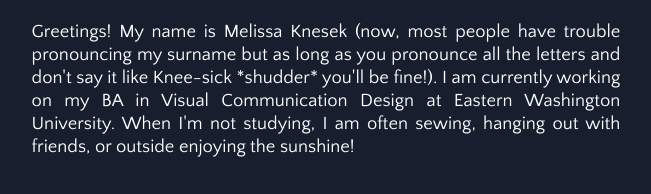
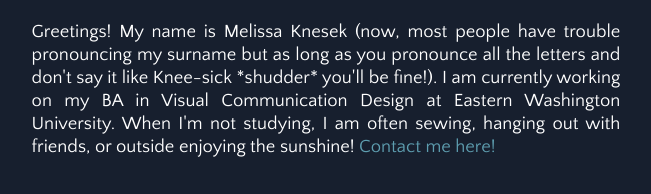
Before and after one commit to Knesek/knesek.github.io, a plain HTML site: page index.html in a window 1280 px wide. Shown: the part 509-703 px from the top of the page, without its empty margins (314-965 px from the left). Drawn offline with Linux system fonts and the light colour scheme; files that its build step writes are made by us from their sources.

Commit message:
Version 4

```diff
--- a/css/styles.css
+++ b/css/styles.css
@@ -36,6 +36,13 @@ p {
   line-height: 1.25em;
   width: 500px;
 }
+
+a {
+  text-decoration: none;
+  color: #5E9EB0;
+
+}
+
 li {
   color: white;
   font-family: 'Quattrocento Sans', sans-serif;
--- a/index.html
+++ b/index.html
@@ -25,9 +25,11 @@
 
 		<div class="grid_12">
 
-			<center><p>Greetings! My name is Melissa Knesek (now, most people have trouble pronouncing my surname but as long as you pronounce all the letters and don't say it like Knee-sick *shudder* you'll be fine!). I am currently working on my BA in Visual Communication Design at Eastern Washington University. When I'm not studying, I am often sewing, hanging out with friends, or outside enjoying the sunshine!
-			</p></center>
+			<center><p>Greetings! My name is Melissa Knesek (now, most people have trouble pronouncing my surname but as long as you pronounce all the letters and don't say it like Knee-sick *shudder* you'll be fine!). I am currently working on my BA in Visual Communication Design at Eastern Washington University. When I'm not studying, I am often sewing, hanging out with friends, or outside enjoying the sunshine! <a class="typeform-share link" href="https://melissamae.typeform.com/to/Is6Vwv" data-mode="1" target="_blank">Contact me here!</a>
+<script>(function(){var qs,js,q,s,d=document,gi=d.getElementById,ce=d.createElement,gt=d.getElementsByTagName,id='typef_orm',b='https://s3-eu-west-1.amazonaws.com/share.typeform.com/';if(!gi.call(d,id)){js=ce.call(d,'script');js.id=id;js.src=b+'share.js';q=gt.call(d,'script')[0];q.parentNode.insertBefore(js,q)}})()</script>
 
+			</p>
+		</center>
 		</div>
 
 	<div class="resume">
```
